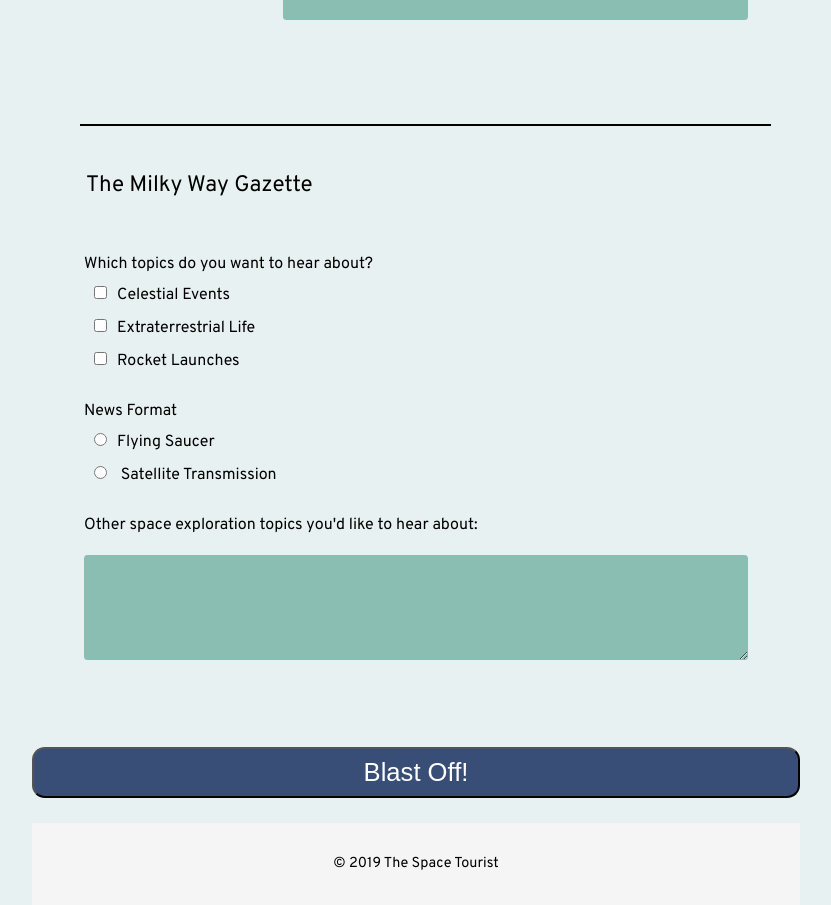
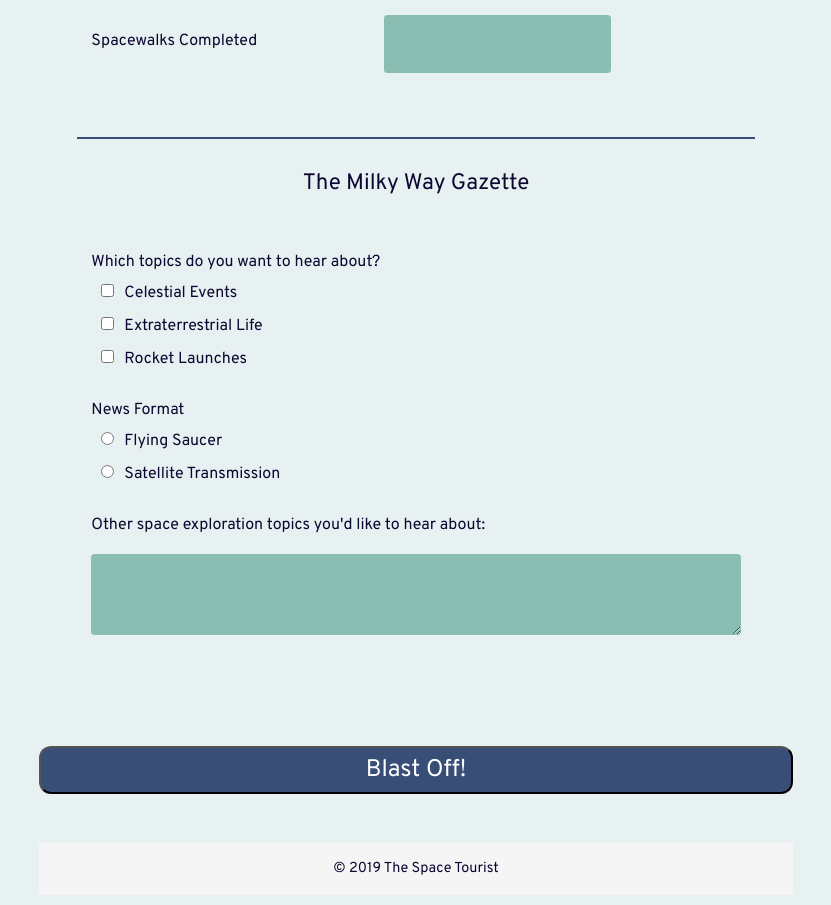
Before and after one commit to mbhalesha/techdegree-project-3-form, a plain HTML site: page index.html in a window 1280 px wide. Shown: the part 1220-2125 px from the top of the page, without its empty margins (224-1055 px from the left). Drawn offline with Linux system fonts and the light colour scheme; a web font is replaced by a local one.

Commit message:
added styling

```diff
--- a/css/styles.css
+++ b/css/styles.css
@@ -1,73 +1,118 @@
 * {
     box-sizing: border-box;
-    /* box-sizing: border-box means the padding and border are included in the width and height. */
-    /* margin: 0;
-    padding: 0;
-    border: 0;    */
   }
 
   body {
     margin: 0 auto;
     max-width: 768px;
-    font-family: 'Overpass', sans-serif;
     background-color: #E8F1F2;
     line-height: 1.5em;
-    /* color: #171738;   */
-
-    /* remove the margin that browsers add by default, limit the max width, set the font, and add a background color. */
+    color: #0D0630;
+    padding: .46em;
   }
 
   .logo {
     display: block;
     margin: 0 auto;
-    width: 25em;
+    width: 50%;
     margin-bottom: 2em;
     border-radius: .5em;
 }
 
 h1 {
-    /* header title */
     text-align: center;
+    font-family: 'Chivo', sans-serif;
     padding: 1.5em;
     font-size: 1.6em;
     background-color: #0D0630 ;
     color: white;
     margin-bottom: 1.5em;
-    width: 100%
+    width: 100%;
 }
 
-.wrapper {
-    /* margin-bottom: 3em; */
-    width: 100%;
-    margin: auto;
+h1,
+h2,
+h3 {
+    line-height: 1.4em;
+}
+
+h2,
+h3,
+label,
+legend,
+input,
+select,
+textarea,
+button,
+footer  {
+    font-family: 'Overpass', sans-serif;
+}
+
+h2 {
+    font-size: 1.5em;
+ }
+
+h3 {
+    font-size: 1.3em;
+}
+
+legend {
+    padding-top: 1em;
+    font-size: 1.4em;
+    text-align: center;
+    line-height: 1.3em;
+}
+
+  .contact-information,
+  .newsletter {
+    padding: 50px 50px 35px 50px;
+  }
+
+  .contact-information .flex-pair {
+    display: flex;
+    flex-direction: column;
+  }
+
+  .contact-information label,
+  select {
+    margin-bottom: .4em;
+  }
+
+  .contact-information input {
+    height: 2em;
+    margin-bottom: .7em;
+  }
+
+  #spacewalk {
+    max-width: 65%;
+  }
+
+ input::placeholder {
+    text-align: right;
+    font-style: italic;
+    font-size: .9em;
+    padding-right: .1em;
+
 }
 
 .signup {
     text-align: center;
-    color: #18314F;
     margin-bottom: 1.5em;
 }
 
-h2 {
-   font-size: 1.5em;
-   margin-bottom: 1.2em;
-}
-
-h3 {
-    font-size: 1.3em;
-    color: #18314F;
-    margin-bottom: 1.3em;
-}
-
 .hr_one {
-    border: .2em solid black;
+    border: .2em solid #384E77;
     margin-bottom: .3em;
     width: 90%;
 }
 
 .hr_two {
-    border: .05em solid black;
-    margin-bottom: 2em;
+    border: .05em solid #384E77;
+    width: 90%;
+}
+
+.hr_three {
+    border: .05em solid #384E77;
     width: 90%;
 }
 
@@ -82,64 +127,19 @@ select {
     height: auto;
     padding: 1em;
     width: 100%;
-    box-shadow: 5px black inset;
     margin-bottom: 1.2em;
     color: #384E77;
     border-radius: .2em;
+    font-family: 'Overpass', sans-serif;
 }
 
-::-webkit-input-placeholder {
-    text-align: right;
-}
-
-legend {
-    font-size: 1.4em;
-    margin-bottom: .2em;
-    color: black;
-}
-
-/* label {
-    font-size: 1.1em;
-    color: black;
-    margin-bottom: .5em;
-} */
-
-/* input {
-    border: 1px solid white;
-} */
-
-/* fieldset label {
-    color: #18314F;
-    margin-bottom: 1em;
-} */
-
-fieldset {
-    border: none;
-}
-
-.contact-info,
-.newsletter {
-    padding: 50px 50px 35px 50px;
-    /* display: block; */
-}
-
-/* .news {
-    margin-bottom: 3em;
-} */
-
-.hr_three {
-    border: .05em solid black;
-    margin: 3em;
-    width: 90%;
+select {
+    font-size: 1em;
 }
 
 textarea {
-    min-height: 5em;
-    line-height: 2em;
-    min-width: 13em;
-    font-size: 1.1em;
-    font-family: 'Overpass', sans-serif;
-    margin: 1em 0;
+    margin-top: 1em;
+    width: 100%;
 }
 
 input[type=radio],
@@ -150,27 +150,17 @@ input[type=checkbox] {
 button {
     padding: .2em;
     color: white;
-    font-size: 1.6em;
+    background-color: #384E77;
+    font-size: 1.5em;
     text-align: center;
     border-radius: .5em;
     width: 100%;
     height: 2em;
-    background-color: #384E77;
-    box-shadow: 2px black inset;
-    margin: 1em auto;
+    margin: 2em auto;
     cursor: pointer;
+
 }
 
-/*  for sinking button on hover:
- button:hover {
-    transform: perspective(.2em);
-    transition-duration: 0.2s;
-    transition-property: transform;
-    transition-timing-function: ease-out;
-    transform: translateY(.2em);
-} */
-
-/* for floating button on hover */
 button:hover {
     transform: perspective(.2em);
     transition-duration: 0.2s;
@@ -179,8 +169,7 @@ button:hover {
 }
 
 input:hover,
-select:hover,
-textarea:hover {
+select:hover {
     background-color: #E6F9AF;
 }
 
@@ -190,50 +179,69 @@ textarea:focus {
     border: .1em dashed #8BBEB2;
 }
 
-/* button:focus {
-    box-shadow 2px #8BBEB2;
-} */
+
+textarea:focus {
+    transition: background-color 1s ease-out;
+    background-color: rgb(208, 233, 227);
+}
 
 footer {
-    display: flex;
-    align-items: center;
-    justify-content: center;
+    text-align: center;
+    padding: 1em;
+    background-color: whitesmoke;
     font-size: .9em;
-    background-color: whitesmoke;
-    color: black;
-    margin: auto;
-    padding: 2em 0;
 }
 
-.contact-info,
-.flex-pair {
-    display: flex;
-    flex-direction: column;
+fieldset {
+    border: none;
 }
 
   @media (min-width: 768px) {
 
-    .contact-info .flex-pair {
+    .contact-information .flex-pair {
         flex-direction: row;
       }
 
-      .contact-info input {
+      .contact-information input {
         flex-grow: 1;
         flex-basis: 75%;
       }
 
-      .contact-info label {
+      .contact-information label {
         flex-basis: 25%;
         height: 50px;
         margin: auto 0;
       }
 
+      #spacewalk {
+        max-width: 35%;
+      }
 
       .wrapper label {
-        flex-basis: 30%;
+        flex-basis: 45%;
     }
 
-    .wrapper input, select {
-        flex-basis: 70%;
+    .wrapper input,
+    select {
+        flex-basis: 55%;
     }
+
+    .wrapper select {
+        flex-basis: 55%;
     }
+
+    h1 {
+        font-size: 2em;
+    }
+
+  }
+
+
+  /*
+  colors:
+#0D0630 - dark purple - body
+#18314F - slate blue
+#384E77 - blue - button color, horizontal rule
+#8BBEB2 - light green - background color for input, select, textarea
+#E6F9AF - lime green - focus of the input color
+  */
--- a/index.html
+++ b/index.html
@@ -6,8 +6,8 @@
     <meta name="viewport" content="width=device-width, initial-scale=1.0">
     <meta http-equiv="X-UA-Compatible" content="ie=edge">
     <link href="https://fonts.googleapis.com/css?family=Overpass&display=swap" rel="stylesheet">
+    <link href="https://fonts.googleapis.com/css?family=Chivo&display=swap" rel="stylesheet">
     <link href="css/styles.css" rel="stylesheet">
-    <!-- first google font link then stylesheet link -->
     <title>The Space Tourist</title>
 </head>
 
@@ -31,16 +31,16 @@
 
 
         <form class="registration" action="index.html" method="post">
-            <fieldset class="contact-info">
+            <fieldset class="contact-information">
                 <legend>Private Astronaut Contact Information</legend>
                 <div class="flex-pair">
                     <label for="name">Space Name</label>
-                    <input type="text" id="name" name="name" placeholder="Required" required>
+                    <input required type="text" id="name" name="name" placeholder="Required">
                 </div>
 
                 <div class="flex-pair">
                     <label for="email">Intergalactic Email Address</label>
-                    <input type="email" id="email" name="email" placeholder="Required" required>
+                    <input required type="email" id="email" name="email" placeholder="Required">
                 </div>
 
                 <div class="flex-pair">
@@ -111,7 +111,7 @@
                         for="flying_saucer">Flying Saucer</label><br>
 
                     <input type="radio" id="satellite_transmission" value="satellite_transmission" name="format"><label
-                        for="satellite_transmission"> Satellite Transmission</label><br>
+                        for="satellite_transmission">Satellite Transmission</label><br>
 
                 </div><!-- /.news -->
 
```
Lines whose indentation alone changed are shown as unchanged.
